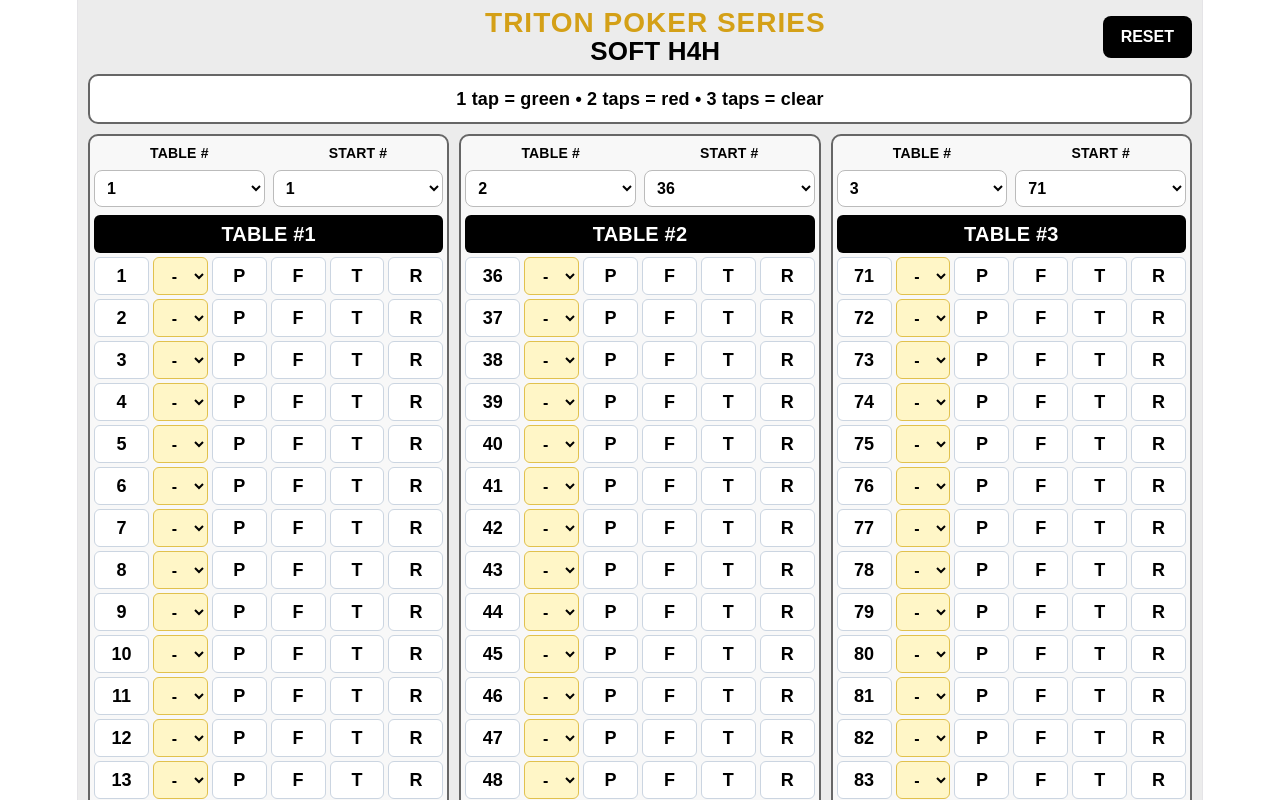
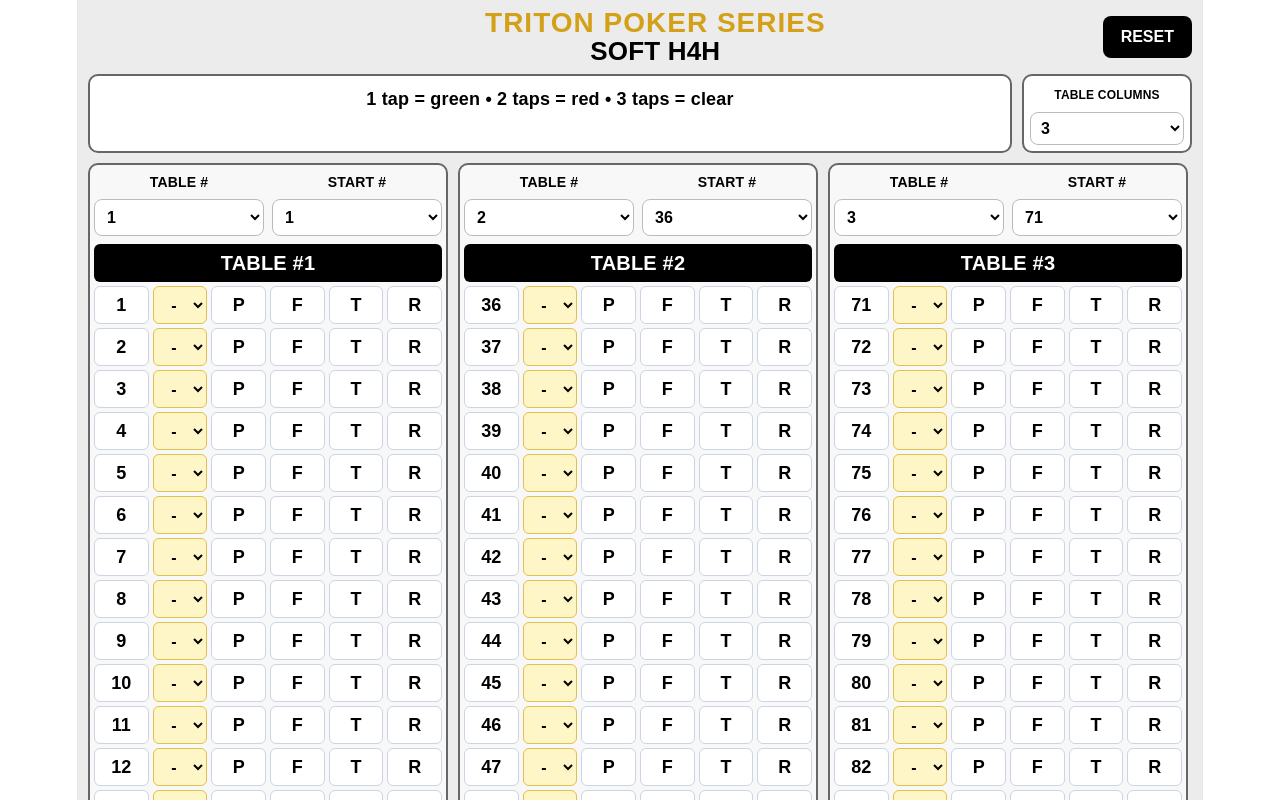
Before and after one commit to LoOoM8485/SoftH4H2, a React (Vite) app: page / in a window 1280 px wide. Shown: the top 800 px of the page. Built offline with nearby package versions, Linux system fonts and the light colour scheme.

Commit message:
Update Tables Selection

```diff
--- a/src/App.jsx
+++ b/src/App.jsx
@@ -4,7 +4,6 @@ const ACTIONS = ["P", "F", "T", "R"];
 const TABLES = [1, 2, 3, 5, 6, 7, 8, 9, 10];
 const START_NUMBERS = [1, 36, 71, 106, 141, 176, 211];
 const ROWS_PER_TABLE = 35;
-const TABLE_BLOCKS = 3;
 
 function createRows() {
   return Array.from({ length: ROWS_PER_TABLE }, () => ({
@@ -14,10 +13,10 @@ function createRows() {
   }));
 }
 
-function createInitialBlocks() {
-  return Array.from({ length: TABLE_BLOCKS }, (_, i) => ({
-    tableNumber: TABLES[i],
-    startNumber: START_NUMBERS[i],
+function createInitialBlocks(count) {
+  return Array.from({ length: count }, (_, i) => ({
+    tableNumber: TABLES[i] || TABLES[0],
+    startNumber: START_NUMBERS[i] || START_NUMBERS[0],
     rows: createRows(),
   }));
 }
@@ -34,6 +33,7 @@ function cellStyle(value) {
       background: "#6bcf43",
       color: "black",
       borderColor: "#4d9d2f",
+      WebkitTextFillColor: "black",
     };
   }
 
@@ -42,6 +42,7 @@ function cellStyle(value) {
       background: "#ef4444",
       color: "white",
       borderColor: "#b91c1c",
+      WebkitTextFillColor: "white",
     };
   }
 
@@ -49,11 +50,38 @@ function cellStyle(value) {
     background: "white",
     color: "black",
     borderColor: "#cbd5e1",
+    WebkitTextFillColor: "black",
   };
 }
 
 export default function App() {
-  const [blocks, setBlocks] = useState(createInitialBlocks);
+  const [tableCount, setTableCount] = useState(3);
+  const [blocks, setBlocks] = useState(() => createInitialBlocks(3));
+
+  const changeTableCount = (newCount) => {
+    setTableCount(newCount);
+
+    setBlocks((current) => {
+      if (newCount > current.length) {
+        const extra = Array.from(
+          { length: newCount - current.length },
+          (_, i) => {
+            const index = current.length + i;
+
+            return {
+              tableNumber: TABLES[index] || TABLES[0],
+              startNumber: START_NUMBERS[index] || START_NUMBERS[0],
+              rows: createRows(),
+            };
+          }
+        );
+
+        return [...current, ...extra];
+      }
+
+      return current.slice(0, newCount);
+    });
+  };
 
   const updateAction = (blockIndex, rowIndex, action) => {
     setBlocks((current) =>
@@ -130,7 +158,7 @@ export default function App() {
   };
 
   const resetAll = () => {
-    setBlocks(createInitialBlocks());
+    setBlocks(createInitialBlocks(tableCount));
   };
 
   return (
@@ -149,11 +177,34 @@ export default function App() {
           </button>
         </div>
 
-        <div style={styles.legend}>
+        <div style={styles.topBar}>
+          <div style={styles.explanation}>
             1 tap = green • 2 taps = red • 3 taps = clear
           </div>
 
-        <div style={styles.grid}>
+          <label style={styles.tableCountLabel}>
+            TABLE COLUMNS
+            <select
+              value={tableCount}
+              onChange={(e) => changeTableCount(Number(e.target.value))}
+              style={styles.tableCountSelect}
+            >
+              {[1, 2, 3, 4, 5, 6, 7, 8].map((count) => (
+                <option key={count} value={count}>
+                  {count}
+                </option>
+              ))}
+            </select>
+          </label>
+        </div>
+
+        <div style={styles.scrollArea}>
+          <div
+            style={{
+              ...styles.grid,
+              gridTemplateColumns: `repeat(${tableCount}, 360px)`,
+            }}
+          >
             {blocks.map((block, blockIndex) => (
               <div key={blockIndex} style={styles.block}>
                 <div style={styles.topControls}>
@@ -249,6 +300,7 @@ export default function App() {
           </div>
         </div>
       </div>
+    </div>
   );
 }
 
@@ -303,21 +355,57 @@ const styles = {
     WebkitTextFillColor: "white",
   },
 
-  legend: {
+  topBar: {
+    display: "grid",
+    gridTemplateColumns: "1fr 170px",
+    gap: 10,
+    marginBottom: 10,
+    alignItems: "stretch",
+  },
+
+  explanation: {
     border: "2px solid #666",
     borderRadius: 10,
     textAlign: "center",
     padding: 10,
-    marginBottom: 10,
     background: "white",
     color: "black",
     fontWeight: 700,
   },
 
+  tableCountLabel: {
+    border: "2px solid #666",
+    borderRadius: 10,
+    background: "white",
+    color: "black",
+    fontWeight: 900,
+    fontSize: 12,
+    padding: 6,
+    textAlign: "center",
+  },
+
+  tableCountSelect: {
+    width: "100%",
+    marginTop: 4,
+    padding: 6,
+    borderRadius: 8,
+    border: "1px solid #bbb",
+    background: "white",
+    color: "black",
+    WebkitTextFillColor: "black",
+    fontWeight: 900,
+    fontSize: 16,
+  },
+
+  scrollArea: {
+    overflowX: "auto",
+    paddingBottom: 10,
+  },
+
   grid: {
     display: "grid",
-    gridTemplateColumns: "repeat(3, 1fr)",
     gap: 10,
+    minWidth: "max-content",
   },
 
   block: {
@@ -352,7 +440,6 @@ const styles = {
     background: "white",
     color: "black",
     WebkitTextFillColor: "black",
-    appearance: "auto",
   },
 
   tableTitle: {
@@ -396,6 +483,5 @@ const styles = {
     fontSize: 16,
     textAlign: "center",
     cursor: "pointer",
-    appearance: "auto",
   },
 };
```
Lines whose indentation alone changed are shown as unchanged.
